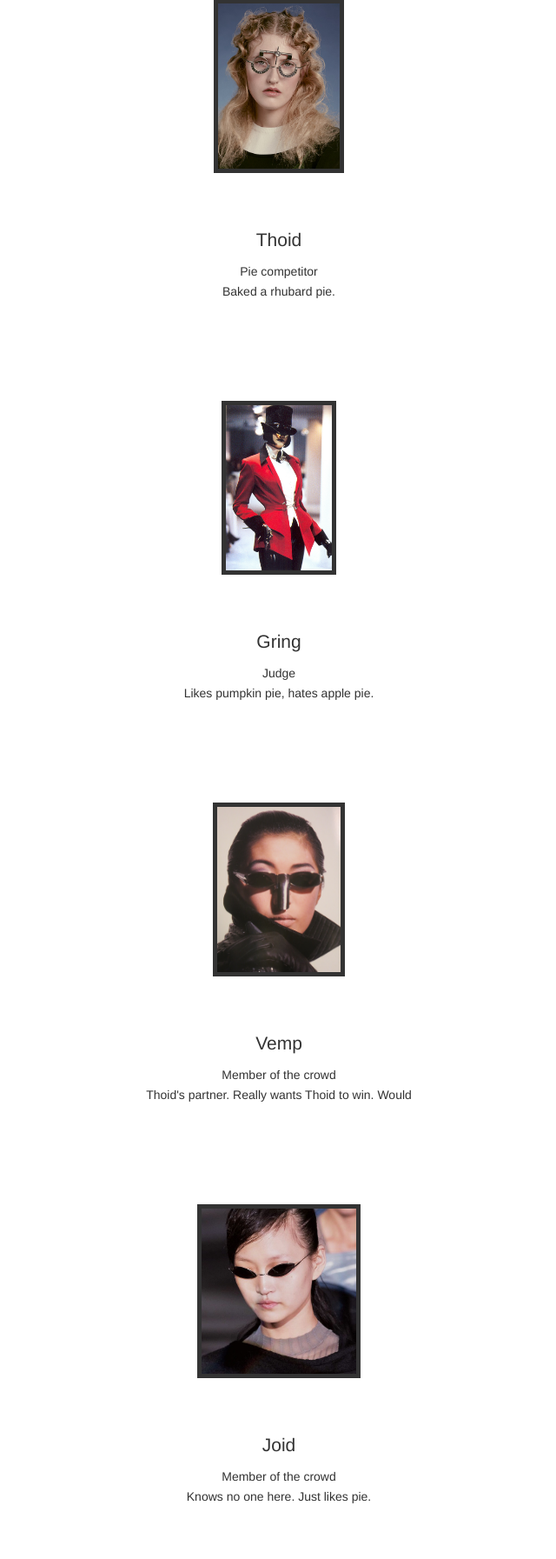
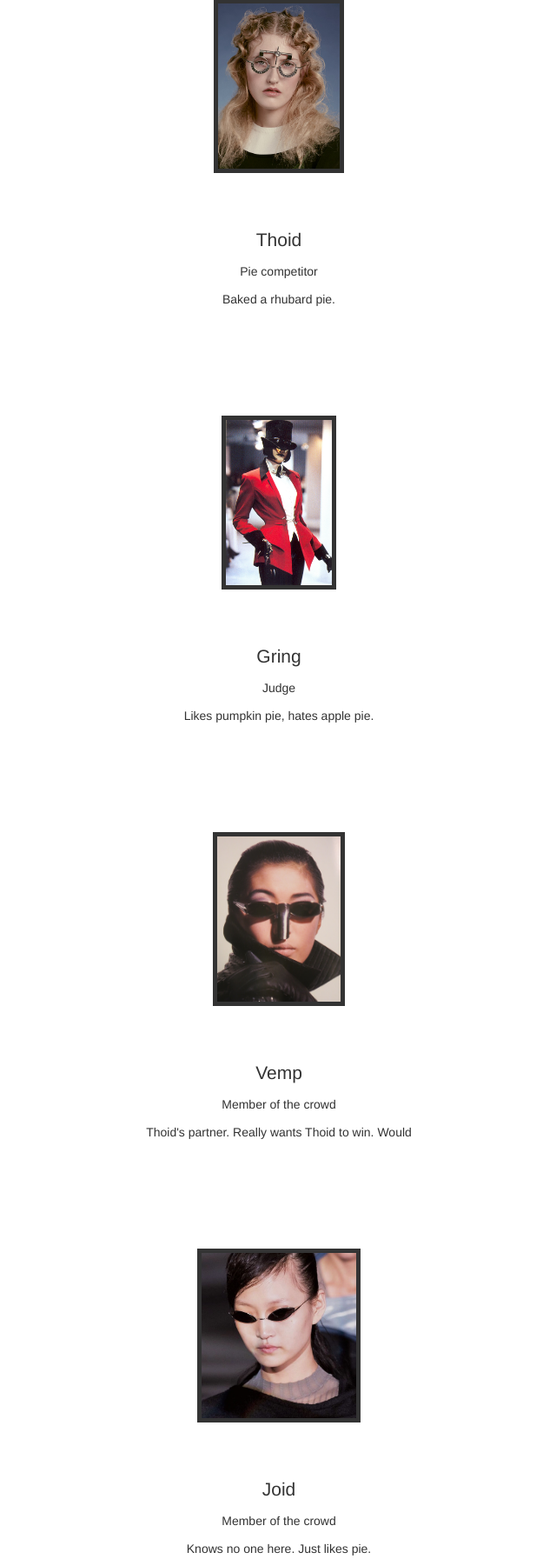
Before and after one commit to REVOLUTION-Game-Creation-Club/PHP-Game, a PHP site: page /evidence.php in a window 1280 px wide. Shown: the part 135-1928 px from the top of the page at 87% size, without its empty margins (339-979 px from the left). Run offline with PHP 8.4, Linux system fonts and the light colour scheme; data comes from the database, SQL or seed files in the repository; some libraries are stand-ins or nearby versions.

Commit message:
updated css

```diff
--- a/files/main.css
+++ b/files/main.css
@@ -23,7 +23,7 @@
 }
 
 .content {
-    line-height: 3px;
+
     margin: 0% 5% 5% 5%;
 }
 
```
